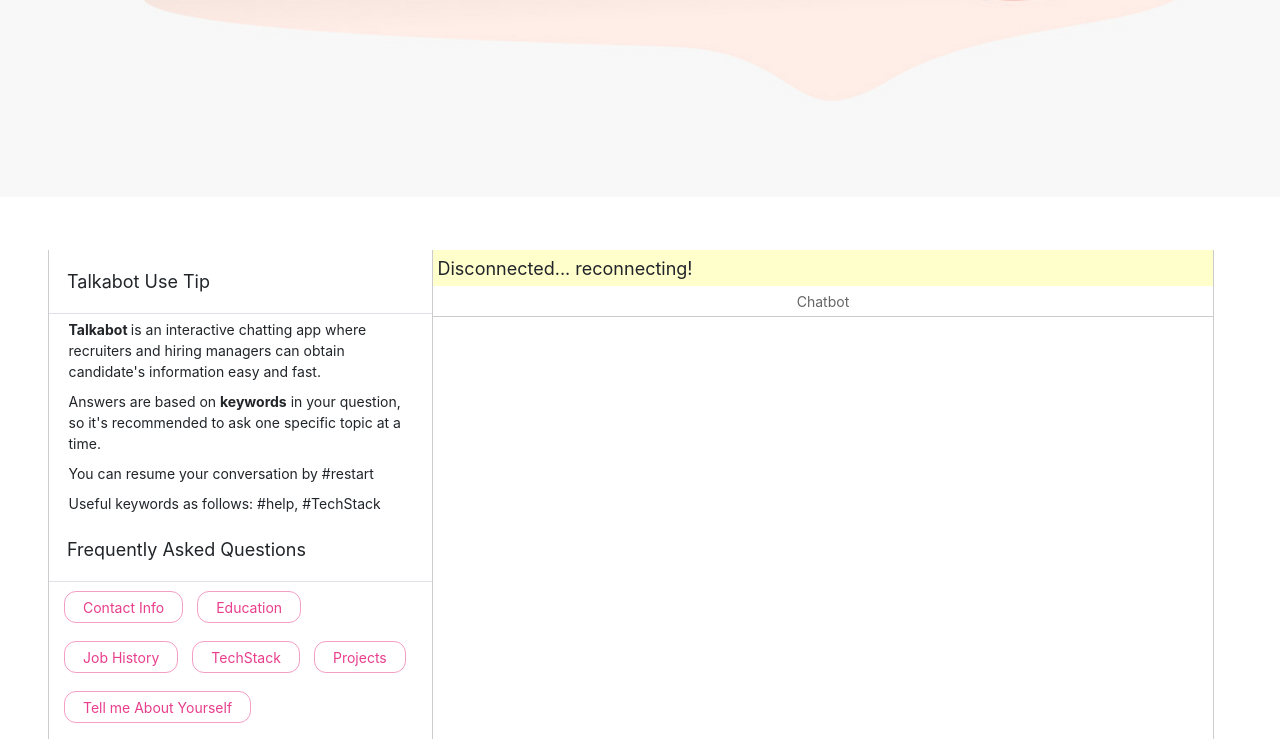
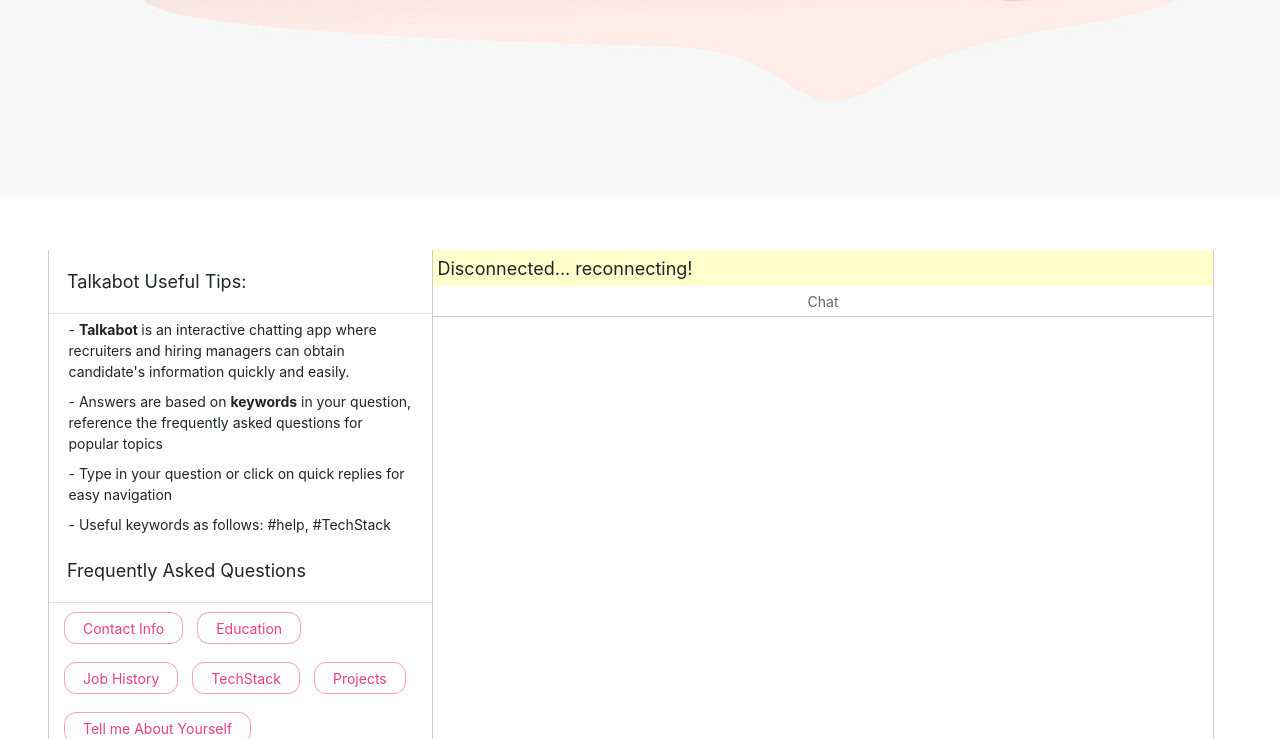
Before and after one commit to jamesberke/Talkabot, a website: page public/index.html in a window 1280 px wide. Shown: the part 603-1342 px from the top of the page. Drawn offline with nearby package versions, Linux system fonts and the light colour scheme; a script that the page names is missing.

Commit message:
small changes to tips

```diff
--- a/public/client.js
+++ b/public/client.js
@@ -435,9 +435,6 @@
 
         that.on('message', function (message) {
 
-            const outgoingMessages = document.getElementsByClassName("outgoing");
-
-            console.log(outgoing);
             const sound = document.getElementsByClassName(
                 "audio-element"
             )[0];
--- a/public/index.html
+++ b/public/index.html
@@ -62,24 +62,24 @@
       <main class="main">
         <div class="left-panel" id="chat">
           <div class="chat-users container">
-            <div class="chat-users-title p-3 border-bottom row"> Talkabot Use Tip</div>
+            <div class="chat-users-title p-3 border-bottom row"> Talkabot Useful Tips:</div>
             <div class="col" style="font-size: 14px">
               <div class="p-1 row">
-                <span>
+                <span>-
                   <strong>
                     Talkabot
                   </strong> is an interactive chatting app where recruiters and hiring
-                    managers can obtain candidate's information easy and fast.
+                    managers can obtain candidate's information quickly and easily.
                 </span>
               </div>
               <div class="p-1 row">
-                <span>
-                  Answers are based on <strong>keywords</strong> in your question, so it's recommended to ask one
-                  specific topic at a time.
+                <span>-
+                  Answers are based on <strong>keywords</strong> in your question,
+                  reference the frequently asked questions for popular topics
                 </span>
                 </div>
-              <div class="p-1 row">You can resume your conversation by #restart</div>
-              <div class="p-1 row">Useful keywords as follows: #help, #TechStack</div>
+              <div class="p-1 row">- Type in your question or click on quick replies for easy navigation</div>
+              <div class="p-1 row">- Useful keywords as follows: #help, #TechStack</div>
             </div>
           </div>
           <div class="chat-FAQ container" id="chat-FAQ">
@@ -103,7 +103,7 @@
                 Offline! Reload to reconnect.
             </div>
             <div class="powered_by">
-              <a href="https://botkit.ai" target="_blank" title="Building Blocks for Building Bots">Chatbot</a>
+              <a href="https://botkit.ai" target="_blank" title="Building Blocks for Building Bots">Chat</a>
             </div>
             <section>
               <div id="message_list">
```
